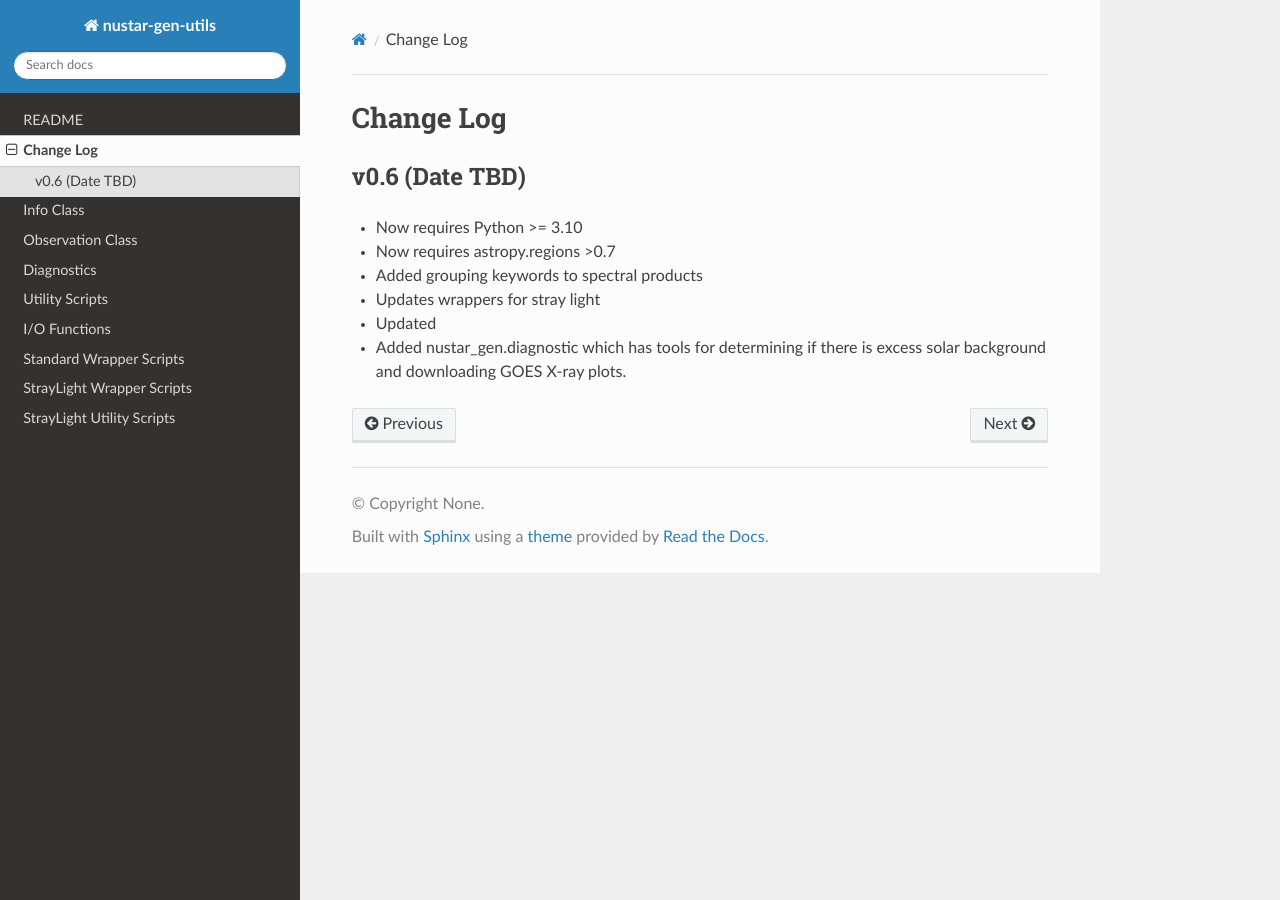
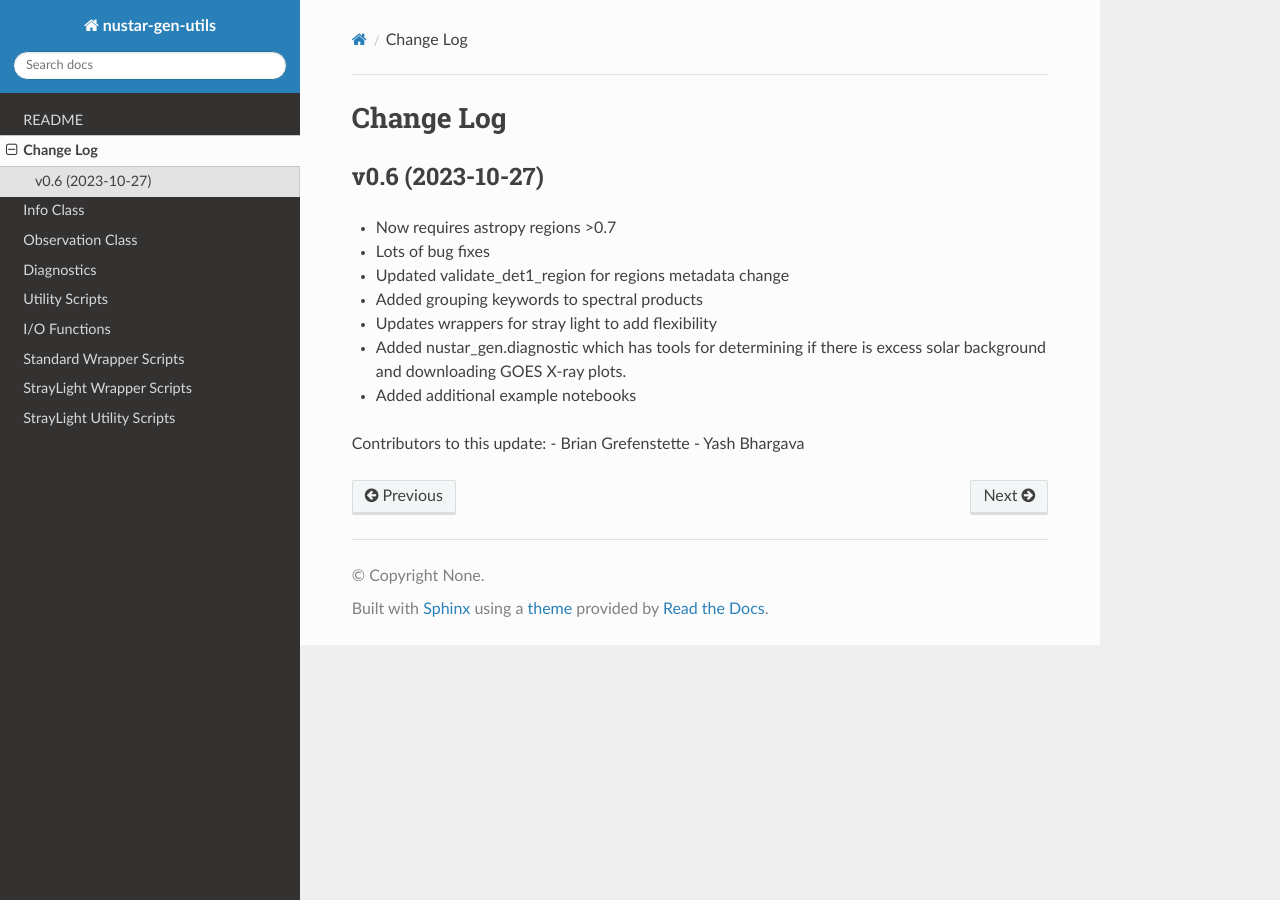
Before and after one commit to NuSTAR/nustar-gen-utils, a Sphinx documentation site: the page built from docs/changelog.rst, in a window 1280 px wide. Built offline with Sphinx 7.4.7 and the Read the Docs theme 2.0.0, drawn with Linux system fonts in a browser that asks for light colours; the version number could not be read and is left out.

Commit message:
Final v0.6 changelog

```diff
--- a/docs/changelog.rst
+++ b/docs/changelog.rst
@@ -2,11 +2,17 @@
 Change Log
 ===========
 
-v0.6 (Date TBD)
+v0.6 (2023-10-27)
 ---------------
-* Now requires Python >= 3.10
-* Now requires astropy.regions >0.7
+
+* Now requires astropy regions >0.7
+* Lots of bug fixes
+* Updated validate_det1_region for regions metadata change
 * Added grouping keywords to spectral products
-* Updates wrappers for stray light
-* Updated
+* Updates wrappers for stray light to add flexibility
 * Added nustar_gen.diagnostic which has tools for determining if there is excess solar background and downloading GOES X-ray plots.
+* Added additional example notebooks
+
+Contributors to this update:
+- Brian Grefenstette
+- Yash Bhargava
```
